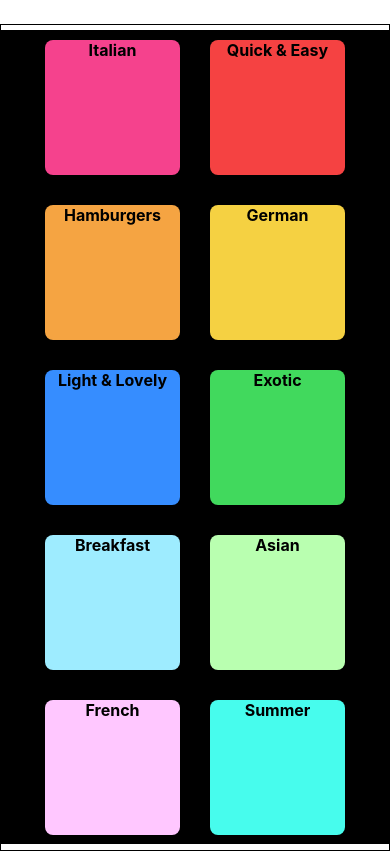
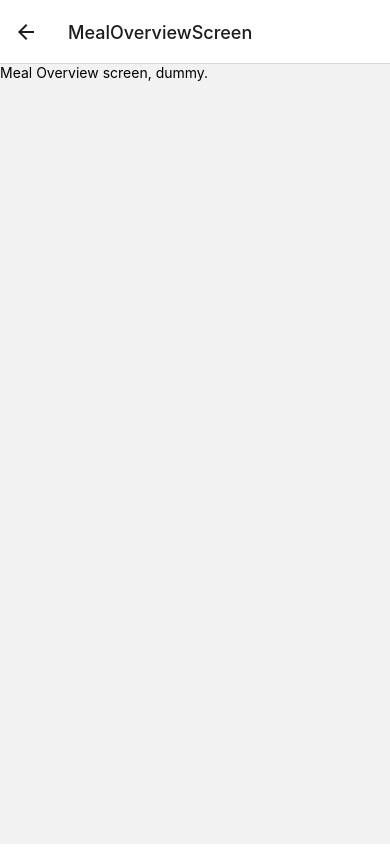
Before and after one commit to aadil42/react-native-meal-app, a React Native app: screen /MealOverviewScreen in a window 390 px wide. Built offline with nearby package versions, Linux system fonts and the light colour scheme.

Commit message:
add stack navigation functionality

```diff
--- a/App.js
+++ b/App.js
@@ -1,15 +1,28 @@
 import { StatusBar } from 'expo-status-bar';
 import { StyleSheet, Text, View } from 'react-native';
+import { NavigationContainer } from '@react-navigation/native';
+import { createNativeStackNavigator } from '@react-navigation/native-stack';
 
 import CategoriesScreen from './screens/CategoriesScreen';
+import MealOverviewScreen from './screens/MealOverviewScreen';
+
+const Stack = createNativeStackNavigator();
 
 export default function App() {
+
+  // const defaultScreen = <View style={styles.container}>
+  // <CategoriesScreen />
+  // </View>;
+
   return (
     <>
       <StatusBar style='light'/>
-      <View style={styles.container}>
-        <CategoriesScreen />
-      </View>
+      <NavigationContainer>
+        <Stack.Navigator>
+          <Stack.Screen name="initialScreen" component={CategoriesScreen} />
+          <Stack.Screen name="MealOverviewScreen" component={MealOverviewScreen} />
+        </Stack.Navigator>
+      </NavigationContainer>
     </>
   );
 }
--- a/components/CategoryGridTitle.js
+++ b/components/CategoryGridTitle.js
@@ -1,10 +1,10 @@
 import { Pressable, View, Text, StyleSheet, Platform } from "react-native";
 
-const CategoryGridTitle = ({title, color}) => {
+const CategoryGridTitle = ({title, color, onPress}) => {
 
     return (
         <View style={[styles.container, {backgroundColor: color}]}>
-            <Pressable styles={styles.btn} android_ripple={{color:  "#ccc"}}>
+            <Pressable onPress={onPress} styles={styles.btn} android_ripple={{color:  "#ccc"}}>
                 <View style={styles.centerText}>
                     <Text style={styles.blackColor}>
                         {title}
--- a/package.json
+++ b/package.json
@@ -9,10 +9,14 @@
     "web": "expo start --web"
   },
   "dependencies": {
+    "@react-navigation/native": "^6.1.8",
+    "@react-navigation/native-stack": "^6.9.14",
     "expo": "~49.0.13",
     "expo-status-bar": "~1.6.0",
     "react": "18.2.0",
-    "react-native": "0.72.5"
+    "react-native": "0.72.5",
+    "react-native-safe-area-context": "4.6.3",
+    "react-native-screens": "~3.22.0"
   },
   "devDependencies": {
     "@babel/core": "^7.20.0"
--- a/screens/CategoriesScreen.js
+++ b/screens/CategoriesScreen.js
@@ -3,13 +3,21 @@
 
 import CategoryGridTitle from "../components/CategoryGridTitle";
 
-const renderer = (itemData) => {
-    return (
-        <CategoryGridTitle title={itemData.item.title} color={itemData.item.color} />
-    );
-}
 
-const CategoriesScreen = () => {
+
+const CategoriesScreen = ({ navigation }) => {
+
+    const renderer = (itemData) => {
+
+        const pressHandler = () => {
+            navigation.navigate('MealOverviewScreen');
+        }
+
+        return (
+            <CategoryGridTitle onPress={pressHandler} title={itemData.item.title} color={itemData.item.color} />
+        );
+    }
+
     return (
        <View style={styles.container}>
         <FlatList data={CATEGORIES}
--- /dev/null
+++ b/screens/MealOverviewScreen.js
@@ -0,0 +1,13 @@
+import {View, Text} from 'react-native';
+
+const MealOverviewScreen = () => {
+    return (
+        <View>
+            <Text>
+                Meal Overview screen, dummy.
+            </Text>
+        </View>
+    );
+}
+
+export default MealOverviewScreen;
```
Also changed, not shown: 1 other file (tests, documents, lock files or other folders).
